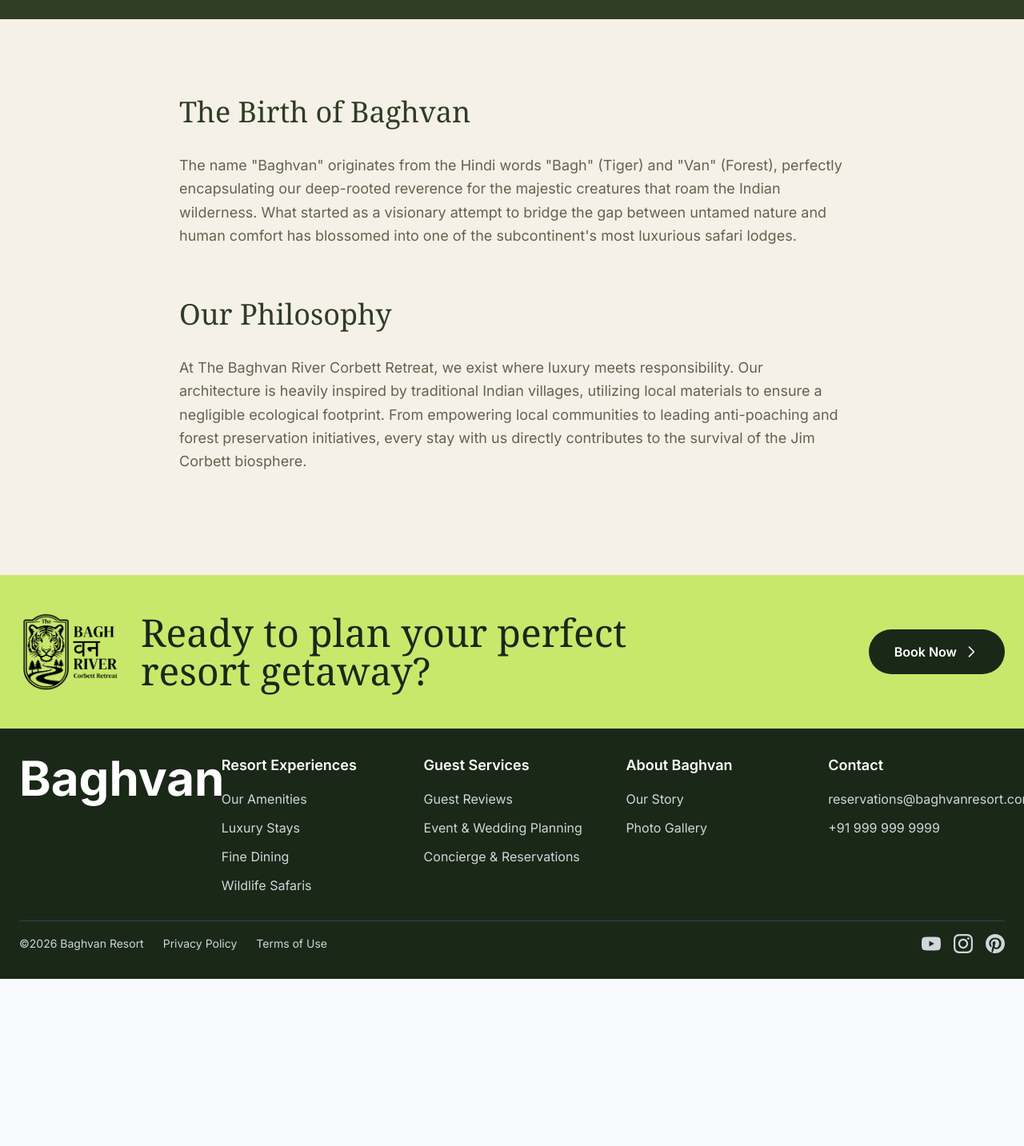
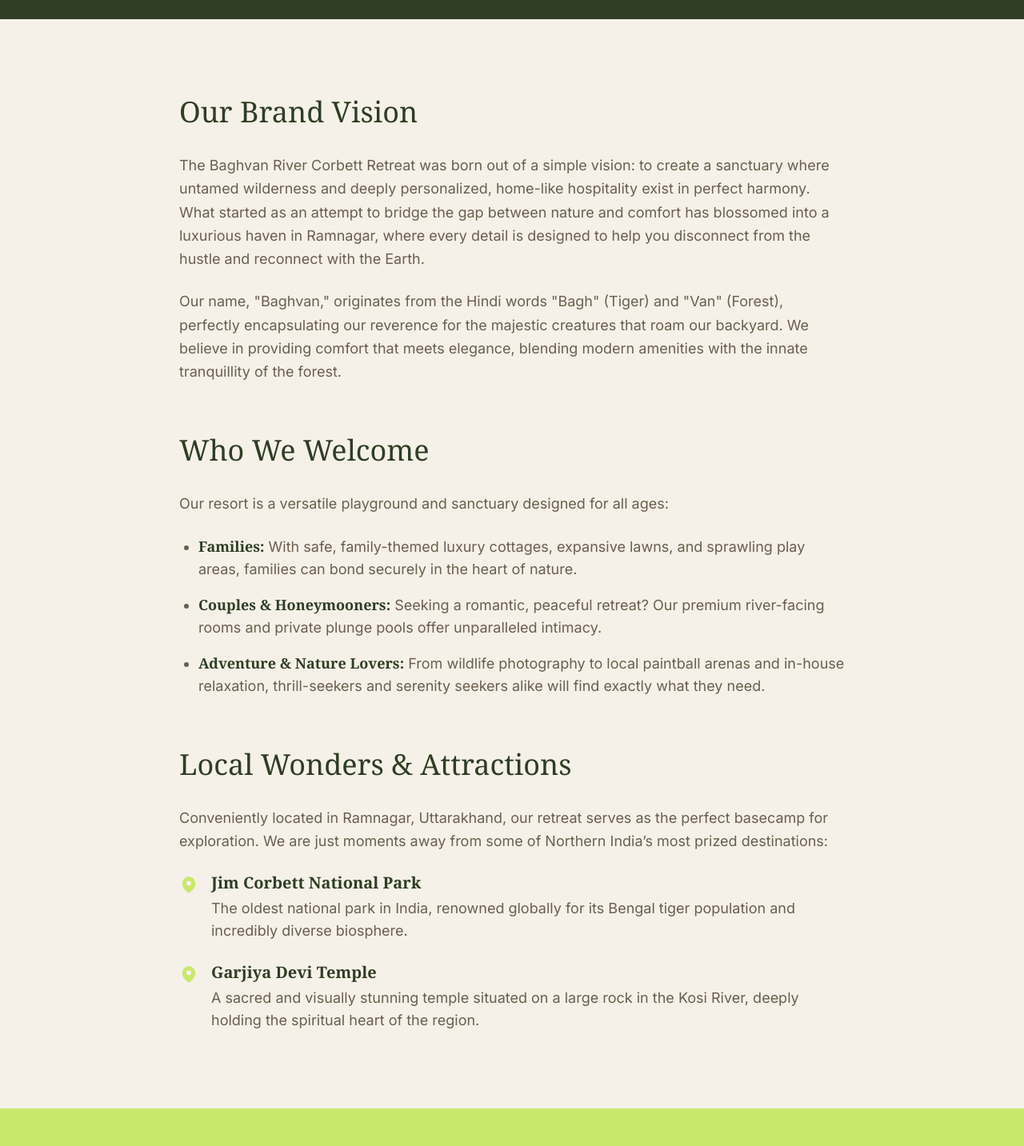
Before and after one commit to harshit17086/BAGHWAN, a Next.js app: page /about in a window 1280 px wide. Shown: the part 340-1773 px from the top of the page at 80% size. Before the commit the page ends 1564 px from the top, so only its background shows below. Built offline with nearby package versions, Linux system fonts and the light colour scheme.

Commit message:
chnges in the ui

```diff
--- a/app/about/page.tsx
+++ b/app/about/page.tsx
@@ -17,15 +17,52 @@
       </section>
 
       <section className="flex-1 container mx-auto px-4 md:px-8 py-24 max-w-4xl">
-        <h2 className="text-4xl font-serif text-[#2F3D24] mb-8">The Birth of Baghvan</h2>
-        <p className="text-[#6B5F4F] text-lg leading-relaxed mb-8">
-          The name "Baghvan" originates from the Hindi words "Bagh" (Tiger) and "Van" (Forest), perfectly encapsulating our deep-rooted reverence for the majestic creatures that roam the Indian wilderness. What started as a visionary attempt to bridge the gap between untamed nature and human comfort has blossomed into one of the subcontinent's most luxurious safari lodges.
+        <h2 className="text-4xl font-serif text-[#2F3D24] mb-8">Our Brand Vision</h2>
+        <p className="text-[#6B5F4F] text-lg leading-relaxed mb-6">
+          The Baghvan River Corbett Retreat was born out of a simple vision: to create a sanctuary where untamed wilderness and deeply personalized, home-like hospitality exist in perfect harmony. What started as an attempt to bridge the gap between nature and comfort has blossomed into a luxurious haven in Ramnagar, where every detail is designed to help you disconnect from the hustle and reconnect with the Earth.
+        </p>
+        <p className="text-[#6B5F4F] text-lg leading-relaxed mb-16">
+          Our name, "Baghvan," originates from the Hindi words "Bagh" (Tiger) and "Van" (Forest), perfectly encapsulating our reverence for the majestic creatures that roam our backyard. We believe in providing comfort that meets elegance, blending modern amenities with the innate tranquillity of the forest.
         </p>
 
-        <h2 className="text-4xl font-serif text-[#2F3D24] mb-8 mt-16">Our Philosophy</h2>
-        <p className="text-[#6B5F4F] text-lg leading-relaxed mb-8">
-          At The Baghvan River Corbett Retreat, we exist where luxury meets responsibility. Our architecture is heavily inspired by traditional Indian villages, utilizing local materials to ensure a negligible ecological footprint. From empowering local communities to leading anti-poaching and forest preservation initiatives, every stay with us directly contributes to the survival of the Jim Corbett biosphere.
+        <h2 className="text-4xl font-serif text-[#2F3D24] mb-8">Who We Welcome</h2>
+        <p className="text-[#6B5F4F] text-lg leading-relaxed mb-6">
+          Our resort is a versatile playground and sanctuary designed for all ages:
         </p>
+        <ul className="list-disc pl-6 space-y-4 text-[#6B5F4F] text-lg mb-16">
+          <li><strong className="text-[#2F3D24] font-serif">Families:</strong> With safe, family-themed luxury cottages, expansive lawns, and sprawling play areas, families can bond securely in the heart of nature.</li>
+          <li><strong className="text-[#2F3D24] font-serif">Couples & Honeymooners:</strong> Seeking a romantic, peaceful retreat? Our premium river-facing rooms and private plunge pools offer unparalleled intimacy.</li>
+          <li><strong className="text-[#2F3D24] font-serif">Adventure & Nature Lovers:</strong> From wildlife photography to local paintball arenas and in-house relaxation, thrill-seekers and serenity seekers alike will find exactly what they need.</li>
+        </ul>
+
+        <h2 className="text-4xl font-serif text-[#2F3D24] mb-8">Local Wonders & Attractions</h2>
+        <p className="text-[#6B5F4F] text-lg leading-relaxed mb-6">
+          Conveniently located in Ramnagar, Uttarakhand, our retreat serves as the perfect basecamp for exploration. We are just moments away from some of Northern India’s most prized destinations:
+        </p>
+        <ul className="space-y-6 text-[#6B5F4F] text-lg">
+          <li className="flex gap-4">
+            <span className="text-[#C8E86C] mt-1">
+              <svg xmlns="http://www.w3.org/2000/svg" viewBox="0 0 24 24" fill="currentColor" className="w-6 h-6">
+                <path fillRule="evenodd" d="M11.54 22.351l.07.04.028.016a.76.76 0 00.723 0l.028-.015.071-.041a16.975 16.975 0 001.144-.742 19.58 19.58 0 002.683-2.282c1.944-1.99 3.963-4.98 3.963-8.827a8.25 8.25 0 00-16.5 0c0 3.846 2.02 6.837 3.963 8.827a19.58 19.58 0 002.682 2.282 16.975 16.975 0 001.145.742zM12 13.5a3 3 0 100-6 3 3 0 000 6z" clipRule="evenodd" />
+              </svg>
+            </span>
+            <div>
+              <strong className="text-[#2F3D24] font-serif block text-xl mb-1">Jim Corbett National Park</strong>
+              <p>The oldest national park in India, renowned globally for its Bengal tiger population and incredibly diverse biosphere.</p>
+            </div>
+          </li>
+          <li className="flex gap-4">
+            <span className="text-[#C8E86C] mt-1">
+              <svg xmlns="http://www.w3.org/2000/svg" viewBox="0 0 24 24" fill="currentColor" className="w-6 h-6">
+                <path fillRule="evenodd" d="M11.54 22.351l.07.04.028.016a.76.76 0 00.723 0l.028-.015.071-.041a16.975 16.975 0 001.144-.742 19.58 19.58 0 002.683-2.282c1.944-1.99 3.963-4.98 3.963-8.827a8.25 8.25 0 00-16.5 0c0 3.846 2.02 6.837 3.963 8.827a19.58 19.58 0 002.682 2.282 16.975 16.975 0 001.145.742zM12 13.5a3 3 0 100-6 3 3 0 000 6z" clipRule="evenodd" />
+              </svg>
+            </span>
+            <div>
+              <strong className="text-[#2F3D24] font-serif block text-xl mb-1">Garjiya Devi Temple</strong>
+              <p>A sacred and visually stunning temple situated on a large rock in the Kosi River, deeply holding the spiritual heart of the region.</p>
+            </div>
+          </li>
+        </ul>
       </section>
 
       <Footer />
--- a/app/components/CountrySection.tsx
+++ b/app/components/CountrySection.tsx
@@ -2,6 +2,7 @@
 
 import React from 'react';
 import Stack from './Stack';
+import Link from 'next/link';
 
 const images = [
   { id: 1, img: "/property_exteriros/propertynight.jpeg" },
@@ -55,15 +56,19 @@
               Tucked away from the bustling city, Baghvan Resort offers a peaceful escape surrounded by nature. Experience the perfect blend of wildlife, luxury, and tranquility.
             </p>
 
+            <p className="text-[#6B5F4F] text-base md:text-lg leading-relaxed max-w-2xl">
+              Immerse yourself in carefully curated aesthetic spaces, from rustic village-style cottages to grand premium suites. Discover a visual journey of expansive lawns, glowing evening pools, and bespoke jungle luxury that defines the true essence of Jim Corbett.
+            </p>
+
             {/* CTA Buttons */}
             <div className="flex items-center gap-4 pt-4">
-              <button className="bg-transparent border-2 border-[#2F3D24] text-[#2F3D24] font-medium text-base md:text-lg px-8 py-3 rounded-full hover:bg-[#2F3D24] hover:text-white transition-all duration-300">
-                Explore The Resort
-              </button>
-              <div className="bg-transparent border-2 border-[#2F3D24] rounded-full p-3 hover:bg-[#2F3D24] hover:text-white transition-all duration-300 cursor-pointer group">
+              <Link href="/projects" className="bg-transparent border-2 border-[#2F3D24] text-[#2F3D24] font-medium text-base md:text-lg px-8 py-3 rounded-full hover:bg-[#2F3D24] hover:text-white transition-all duration-300 flex items-center justify-center">
+                Explore The Gallery
+              </Link>
+              <Link href="/projects" className="bg-transparent border-2 border-[#2F3D24] rounded-full p-3 hover:bg-[#2F3D24] hover:text-white transition-all duration-300 cursor-pointer group flex items-center justify-center">
                 <svg
                   xmlns="http://www.w3.org/2000/svg"
-                  className="h-6 w-6 text-[#2F3D24] group-hover:text-white"
+                  className="h-6 w-6 text-[#2F3D24] group-hover:text-white transition-colors duration-300"
                   fill="none"
                   viewBox="0 0 24 24"
                   stroke="currentColor"
@@ -71,7 +76,7 @@
                 >
                   <path strokeLinecap="round" strokeLinejoin="round" d="M17 8l4 4m0 0l-4 4m4-4H3" />
                 </svg>
-              </div>
+              </Link>
             </div>
           </div>
         </div>
```
